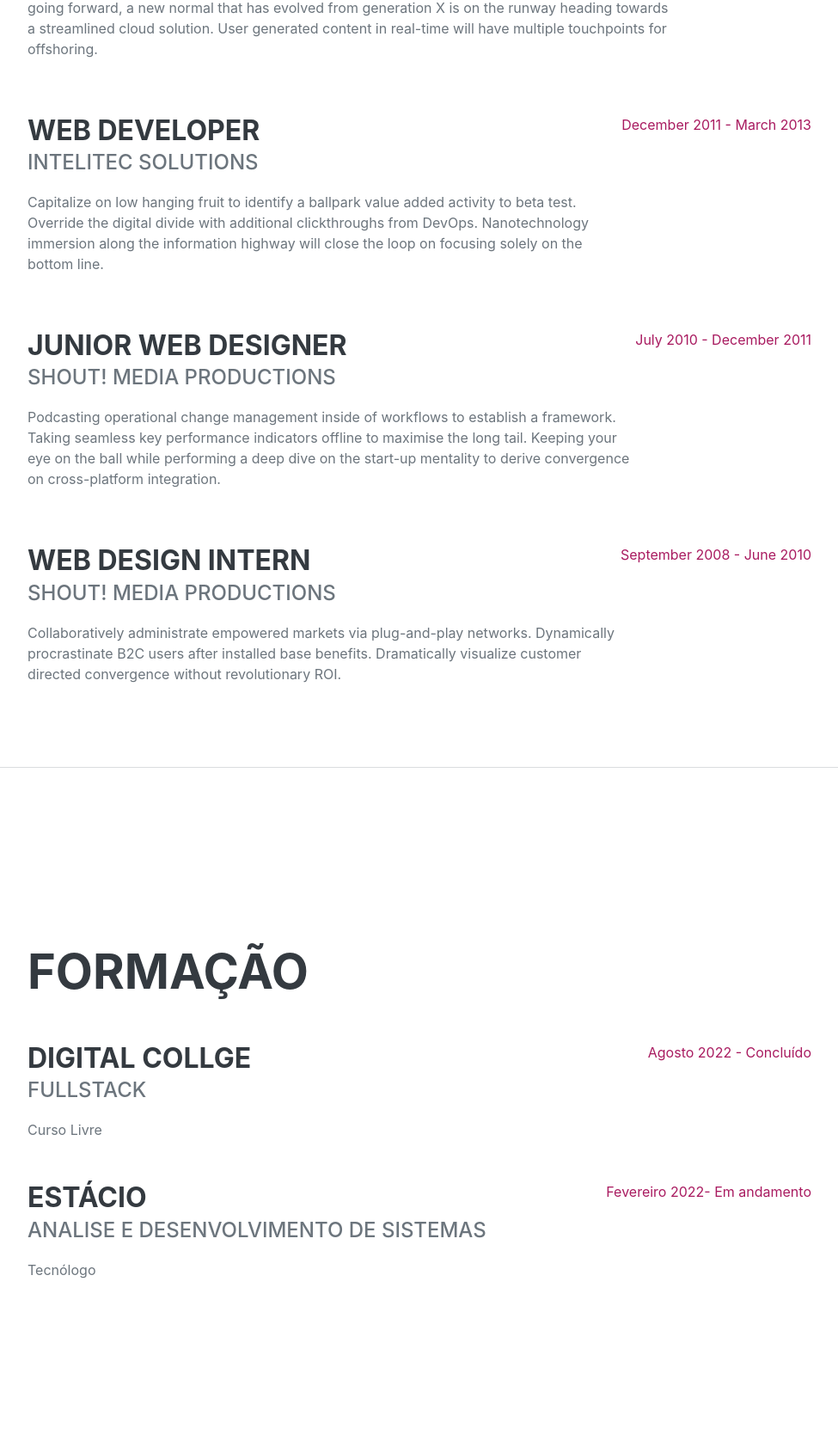
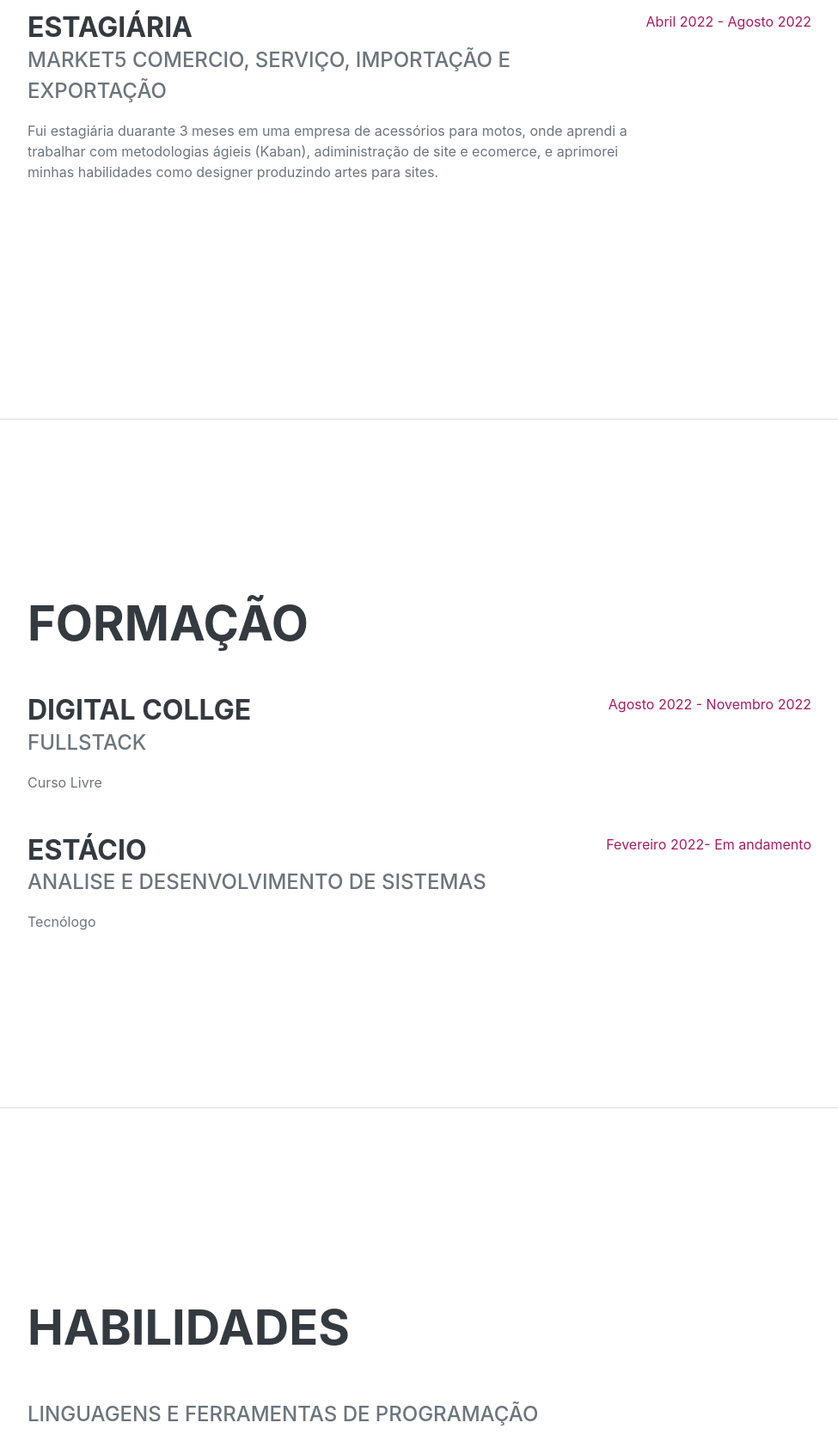
Before and after one commit to ErikaNunex/erikanunex.github.io, a plain HTML site: page index.html in a window 1280 px wide. Shown: the part 1114-2790 px from the top of the page at 86% size, without its empty margins (288-1263 px from the left). Drawn offline with nearby package versions, Linux system fonts and the light colour scheme; a web font is replaced by a local one.

Commit message:
alterando experiência, formação e habilidades

```diff
--- a/index.html
+++ b/index.html
@@ -66,36 +66,15 @@
                     <h2 class="mb-5">Experiência</h2>
                     <div class="d-flex flex-column flex-md-row justify-content-between mb-5">
                         <div class="flex-grow-1">
-                            <h3 class="mb-0">Senior Web Developer</h3>
-                            <div class="subheading mb-3">Intelitec Solutions</div>
-                            <p>Bring to the table win-win survival strategies to ensure proactive domination. At the end of the day, going forward, a new normal that has evolved from generation X is on the runway heading towards a streamlined cloud solution. User generated content in real-time will have multiple touchpoints for offshoring.</p>
+                            <h3 class="mb-0">Estagiária</h3>
+                            <div class="subheading mb-3">Market5 Comercio, Serviço, Importação e Exportação</div>
+                            <p>
+                                Fui estagiária duarante 3 meses em uma empresa de acessórios para motos, onde aprendi a trabalhar com metodologias ágieis (Kaban), adiministração de site e ecomerce, e aprimorei minhas habilidades como designer produzindo artes para sites.
+                            </p>
                         </div>
-                        <div class="flex-shrink-0"><span class="text-primary">March 2013 - Present</span></div>
+                        <div class="flex-shrink-0"><span class="text-primary">Abril 2022 - Agosto 2022</span></div>
                     </div>
-                    <div class="d-flex flex-column flex-md-row justify-content-between mb-5">
-                        <div class="flex-grow-1">
-                            <h3 class="mb-0">Web Developer</h3>
-                            <div class="subheading mb-3">Intelitec Solutions</div>
-                            <p>Capitalize on low hanging fruit to identify a ballpark value added activity to beta test. Override the digital divide with additional clickthroughs from DevOps. Nanotechnology immersion along the information highway will close the loop on focusing solely on the bottom line.</p>
-                        </div>
-                        <div class="flex-shrink-0"><span class="text-primary">December 2011 - March 2013</span></div>
-                    </div>
-                    <div class="d-flex flex-column flex-md-row justify-content-between mb-5">
-                        <div class="flex-grow-1">
-                            <h3 class="mb-0">Junior Web Designer</h3>
-                            <div class="subheading mb-3">Shout! Media Productions</div>
-                            <p>Podcasting operational change management inside of workflows to establish a framework. Taking seamless key performance indicators offline to maximise the long tail. Keeping your eye on the ball while performing a deep dive on the start-up mentality to derive convergence on cross-platform integration.</p>
-                        </div>
-                        <div class="flex-shrink-0"><span class="text-primary">July 2010 - December 2011</span></div>
-                    </div>
-                    <div class="d-flex flex-column flex-md-row justify-content-between">
-                        <div class="flex-grow-1">
-                            <h3 class="mb-0">Web Design Intern</h3>
-                            <div class="subheading mb-3">Shout! Media Productions</div>
-                            <p>Collaboratively administrate empowered markets via plug-and-play networks. Dynamically procrastinate B2C users after installed base benefits. Dramatically visualize customer directed convergence without revolutionary ROI.</p>
-                        </div>
-                        <div class="flex-shrink-0"><span class="text-primary">September 2008 - June 2010</span></div>
-                    </div>
+
                 </div>
             </section>
             <hr class="m-0" />
@@ -109,7 +88,7 @@
                             <div class="subheading mb-3">Fullstack</div>
                             <div>Curso Livre</div>
                         </div>
-                        <div class="flex-shrink-0"><span class="text-primary"> Agosto 2022 - Concluído</span></div>
+                        <div class="flex-shrink-0"><span class="text-primary"> Agosto 2022 - Novembro 2022</span></div>
                     </div>
                     <div class="d-flex flex-column flex-md-row justify-content-between">
                         <div class="flex-grow-1">
@@ -125,39 +104,26 @@
             <!-- Skills-->
             <section class="resume-section" id="skills">
                 <div class="resume-section-content">
-                    <h2 class="mb-5">Skills</h2>
-                    <div class="subheading mb-3">Programming Languages & Tools</div>
+                    <h2 class="mb-5">Habilidades</h2>
+                    <div class="subheading mb-3">LINGUAGENS E FERRAMENTAS DE PROGRAMAÇÃO</div>
                     <ul class="list-inline dev-icons">
                         <li class="list-inline-item"><i class="fab fa-html5"></i></li>
                         <li class="list-inline-item"><i class="fab fa-css3-alt"></i></li>
                         <li class="list-inline-item"><i class="fab fa-js-square"></i></li>
-                        <li class="list-inline-item"><i class="fab fa-angular"></i></li>
                         <li class="list-inline-item"><i class="fab fa-react"></i></li>
                         <li class="list-inline-item"><i class="fab fa-node-js"></i></li>
-                        <li class="list-inline-item"><i class="fab fa-sass"></i></li>
-                        <li class="list-inline-item"><i class="fab fa-less"></i></li>
-                        <li class="list-inline-item"><i class="fab fa-wordpress"></i></li>
-                        <li class="list-inline-item"><i class="fab fa-gulp"></i></li>
-                        <li class="list-inline-item"><i class="fab fa-grunt"></i></li>
                         <li class="list-inline-item"><i class="fab fa-npm"></i></li>
+                        <li class="list-inline-item"><i class="fab fa-php"></i></li>
                     </ul>
                     <div class="subheading mb-3">Workflow</div>
                     <ul class="fa-ul mb-0">
                         <li>
                             <span class="fa-li"><i class="fas fa-check"></i></span>
-                            Mobile-First, Responsive Design
+                            Design Responsivo
                         </li>
                         <li>
                             <span class="fa-li"><i class="fas fa-check"></i></span>
-                            Cross Browser Testing & Debugging
-                        </li>
-                        <li>
-                            <span class="fa-li"><i class="fas fa-check"></i></span>
-                            Cross Functional Teams
-                        </li>
-                        <li>
-                            <span class="fa-li"><i class="fas fa-check"></i></span>
-                            Agile Development & Scrum
+                            Desenvolvimento Àgil & Scrum
                         </li>
                     </ul>
                 </div>
```
